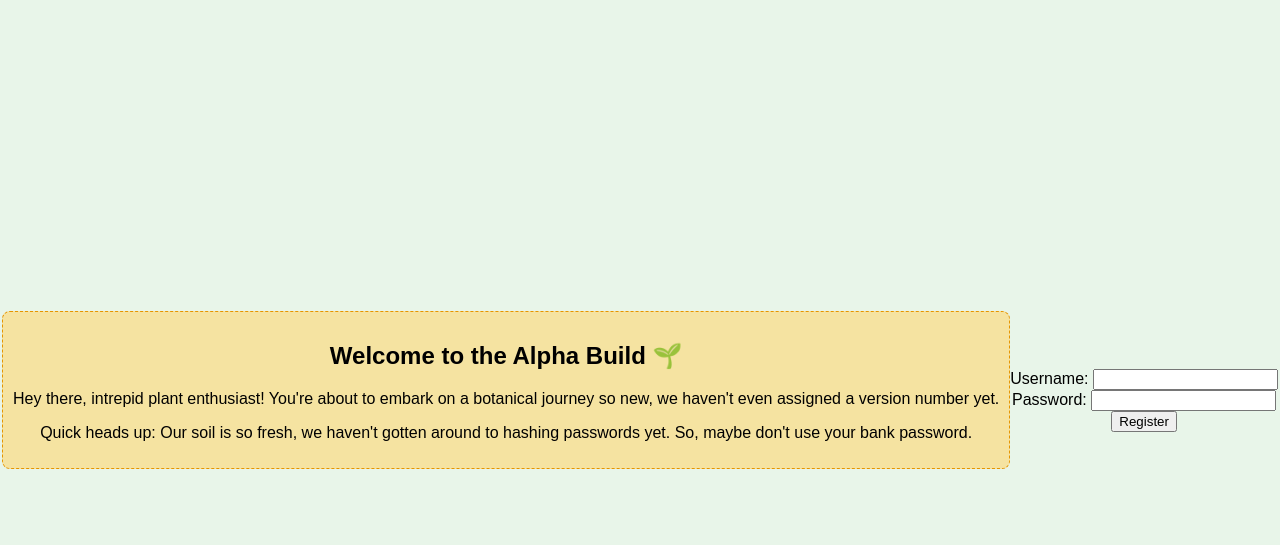
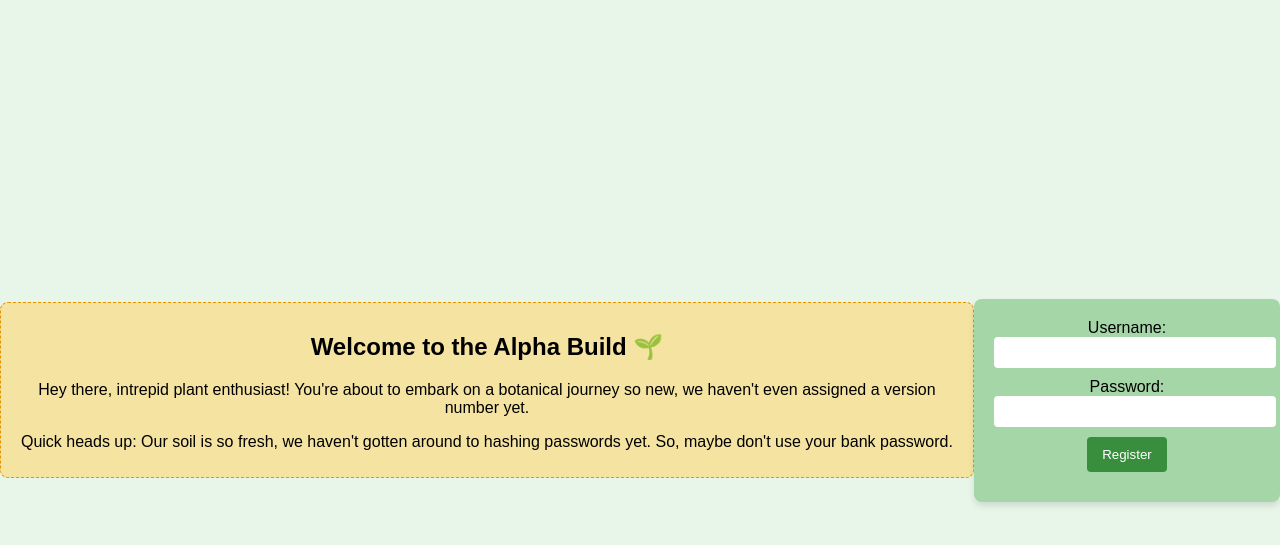
Before and after one commit to ABHase/PlantGame, a Flask app: page /user_auth/register in a window 1280 px wide. Shown: the top 545 px of the page. Run offline with Flask 3, Linux system fonts and the light colour scheme.

Commit message:
Fixed form styles

```diff
--- a/backend/static/styles.css
+++ b/backend/static/styles.css
@@ -51,3 +51,34 @@ a:hover {
     box-shadow: 0 0 10px rgba(0,0,0,0.1);
     background-color: #fdf6e3;
 }
+
+form {
+    background-color: #a5d6a7;
+    padding: 20px;
+    border-radius: 8px;
+    box-shadow: 0 4px 6px rgba(0, 0, 0, 0.1);
+}
+
+label, input {
+    margin-bottom: 10px;
+}
+
+input[type="text"], input[type="password"] {
+    padding: 8px;
+    border: none;
+    border-radius: 4px;
+    width: 100%;
+}
+
+input[type="submit"] {
+    background-color: #388e3c;
+    color: #ffffff;
+    padding: 10px 15px;
+    border: none;
+    border-radius: 4px;
+    cursor: pointer;
+}
+
+input[type="submit"]:hover {
+    background-color: #2e7d32;
+}
```
